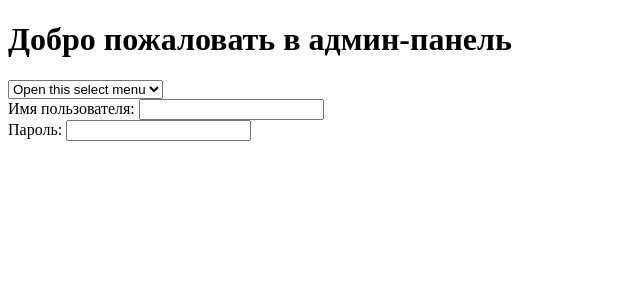
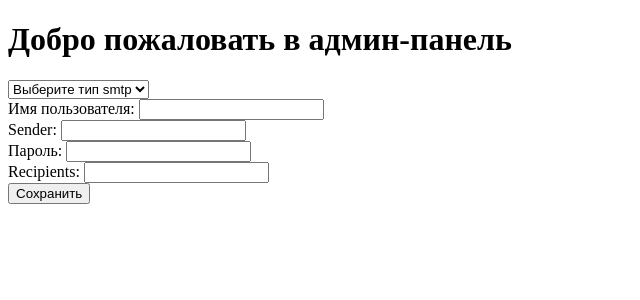
Before and after one commit to fetgrigory/MFD-Stock-Data-Service, a FastAPI app: page /admin in a window 1280 px wide. Shown: the top 300 px of the page, without its empty margins (0-640 px from the left). Run offline with FastAPI, Linux system fonts and the light colour scheme.

Commit message:
Add SMTP configuration fields: sender, recipients, and server type dropdown

```diff
--- a/web/templates/admin.html
+++ b/web/templates/admin.html
@@ -7,10 +7,10 @@
   <h1>Добро пожаловать в админ-панель</h1>
 
   <select class="form-select" aria-label="Default select example">
-    <option selected>Open this select menu</option>
-    <option value="1">One</option>
-    <option value="2">Two</option>
-    <option value="3">Three</option>
+    <option selected>Выберите тип smtp</option>
+    <option value="1">smtp.gmail.com</option>
+    <option value="2">smtp.yandex.ru</option>
+    <option value="3">smtp.mail.ru</option>
   </select>
 
   <div class="mb-3">
@@ -19,8 +19,20 @@
   </div>
 
   <div class="mb-3">
+    <label for="sender" class="form-label">Sender:</label>
+    <input type="text" id="sender" name="sender" class="form-control" required>
+  </div>
+
+  <div class="mb-3">
     <label for="password" class="form-label">Пароль:</label>
     <input type="password" id="password" name="password" class="form-control" required>
   </div>
+
+  <div class="mb-3">
+    <label for="recipients" class="form-label">Recipients:</label>
+    <input type="text" id="recipients" name="recipients" class="form-control" required>
+  </div>
+
+  <button type="submit" class="btn btn-primary">Сохранить</button>
 </body>
 </html>
```
